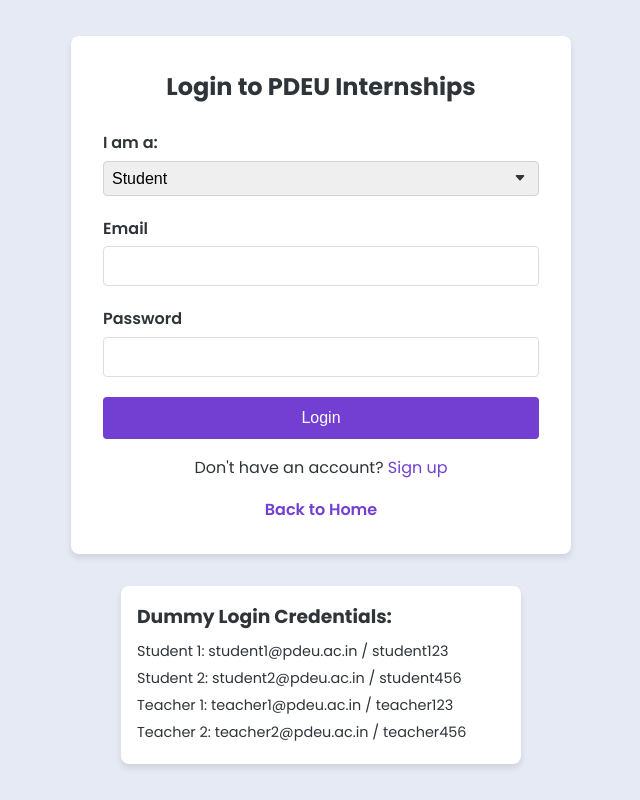
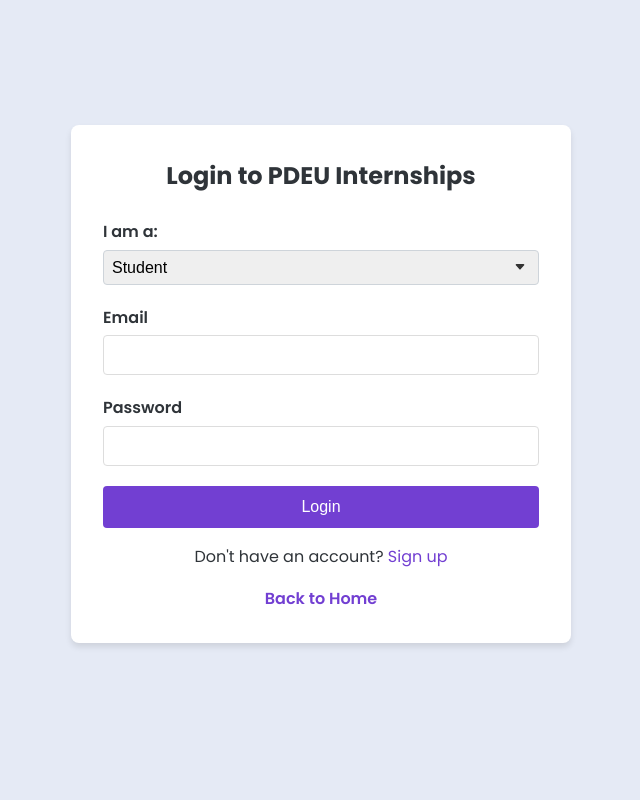
Before and after one commit to CSSI-TEAM-ORG/CSSI-PORTAL-FRONTEND, a React (Create React App) app: page /login in a window 1280 px wide. Shown: the whole page, without its empty margins (319-959 px from the left). Built offline with nearby package versions, Linux system fonts and the light colour scheme.

Commit message:
integrate login page with backend

```diff
--- a/src/Components/Login.jsx
+++ b/src/Components/Login.jsx
@@ -1,17 +1,6 @@
 import React, { useState } from 'react';
 import { Link,useNavigate } from 'react-router-dom';
 import '../Styles/Auth.css';
-
-const dummyUsers = {
-  students: [
-    { email: 'student1@pdeu.ac.in', password: 'student123' },
-    { email: 'student2@pdeu.ac.in', password: 'student456' }
-  ],
-  teachers: [
-    { email: 'teacher1@pdeu.ac.in', password: 'teacher123' },
-    { email: 'teacher2@pdeu.ac.in', password: 'teacher456' }
-  ]
-};
 
 export default function Login() {
   const [email, setEmail] = useState('');
@@ -20,27 +9,44 @@
   const [error, setError] = useState('');
   const navigate = useNavigate();
 
-  const handleSubmit = (e) => {
+  async function sendposturl(e) {
     e.preventDefault();
-    setError('');
+    const url = "http://localhost:5000/auth/login";
+    const data = {
+      email,
+      password,
+      role:userType,
+    };
 
-    const users = userType === 'student' ? dummyUsers.students : dummyUsers.teachers;
-    const user = users.find(u => u.email === email && u.password === password);
-
-    if (user) {
-      console.log(`${userType} logged in successfully`);
-      // In a real app, you would set authentication state here
-      navigate('/'); // Redirect to home page after successful login
-    } else {
-      setError('Invalid email or password');
+    try {
+      const response = await fetch(url, {
+        method: "POST",
+        headers: {
+          "Content-type": "application/json",
+        },
+        body: JSON.stringify(data),
+        credentials: "include",
+      });
+      const jsonresponse = await response.json();
+      if (response.ok) {
+        console.log("Success: ", jsonresponse);
+        alert("You are now Logged in!");
+        navigate("/");
+      } else {
+        console.log("Error: ", jsonresponse);
+        setError(jsonresponse.message || "Something went wrong");
+      }
+    } catch (error) {
+      console.log("Error: ", error);
+      setError("An error occurred. Please try again later.");
     }
-  };
+  }
 
   return (
     <div className="auth-container">
       <div className="auth-card">
         <h2>Login to PDEU Internships</h2>
-        <form onSubmit={handleSubmit}>
+        <form onSubmit={sendposturl}>
           <div className="form-group">
             <label htmlFor="userType">I am a:</label>
             <select
@@ -51,6 +57,7 @@
             >
               <option value="student">Student</option>
               <option value="teacher">Teacher</option>
+              <option value="teacher">NGO</option>
             </select>
           </div>
           <div className="form-group">
@@ -81,13 +88,6 @@
         </p>
         <Link to="/" className="back-link">Back to Home</Link>
       </div>
-      <div className="auth-info">
-        <h3>Dummy Login Credentials:</h3>
-        <p>Student 1: student1@pdeu.ac.in / student123</p>
-        <p>Student 2: student2@pdeu.ac.in / student456</p>
-        <p>Teacher 1: teacher1@pdeu.ac.in / teacher123</p>
-        <p>Teacher 2: teacher2@pdeu.ac.in / teacher456</p>
-      </div>
     </div>
   );
 }
--- a/src/Components/Signup.jsx
+++ b/src/Components/Signup.jsx
@@ -32,6 +32,7 @@
           "Content-type": "application/json",
         },
         body: JSON.stringify(data),
+        credentials: "include",
       });
       const jsonresponse = await response.json();
       if (response.ok) {
@@ -111,7 +112,7 @@
           <div className="form-group">
             <label htmlFor="department">Department</label>
             <input
-              type="Text"
+              type="text"
               id="department"
               value={department}
               onChange={(e) => setDepartment(e.target.value)}
--- a/src/Styles/Auth.css
+++ b/src/Styles/Auth.css
@@ -100,26 +100,6 @@
   margin-bottom: 1rem;
 }
 
-.auth-info {
-  background-color: white;
-  padding: 1rem;
-  border-radius: 8px;
-  box-shadow: 0 4px 6px rgba(0, 0, 0, 0.1);
-  width: 100%;
-  max-width: 400px;
-}
-
-.auth-info h3 {
-  margin-bottom: 0.5rem;
-  color: var(--text-color);
-}
-
-.auth-info p {
-  margin: 0.25rem 0;
-  font-size: 0.9rem;
-  color: var(--text-color);
-}
-
 @media (max-width: 480px) {
   .auth-card,
   .auth-info {
```
